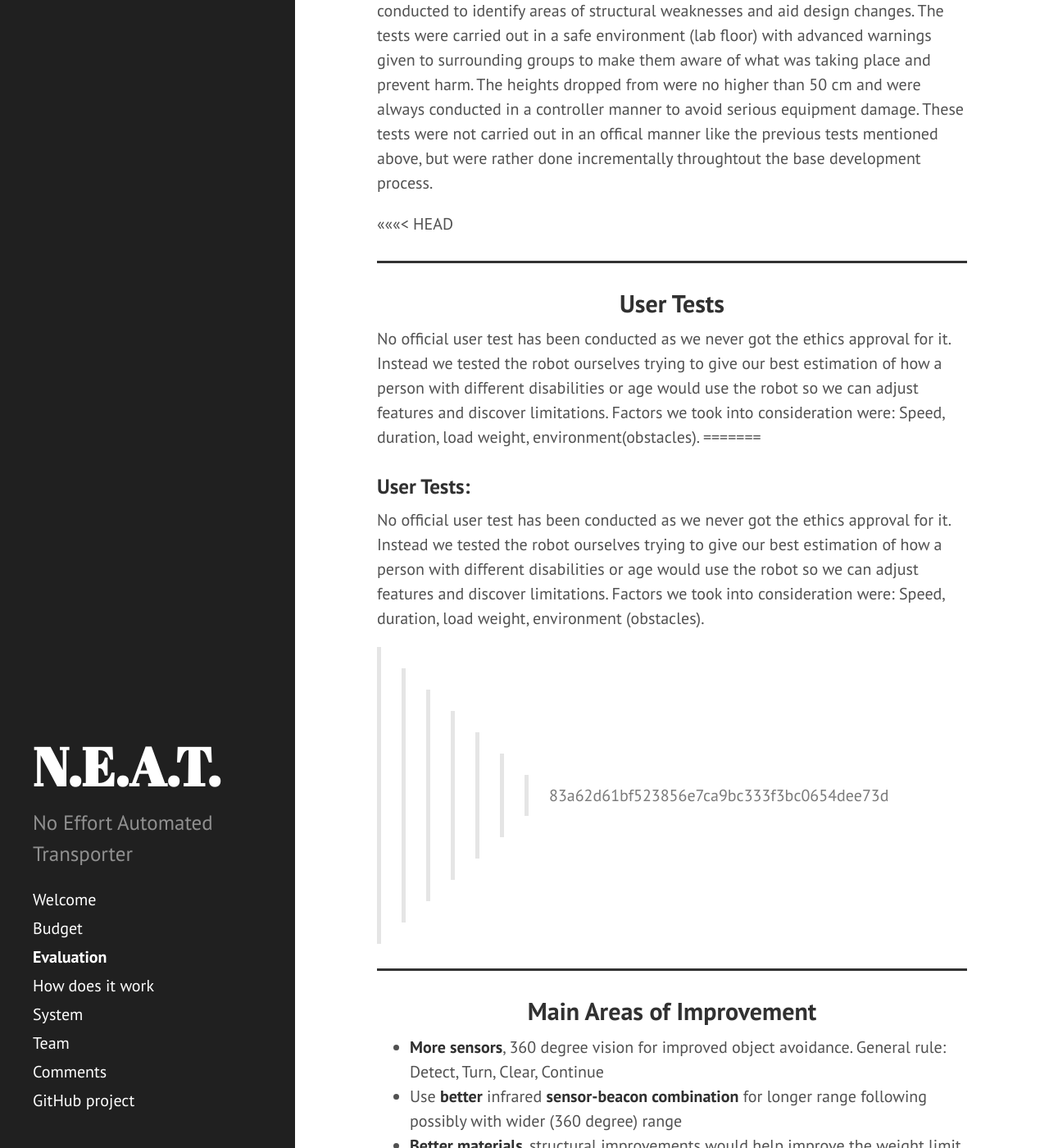
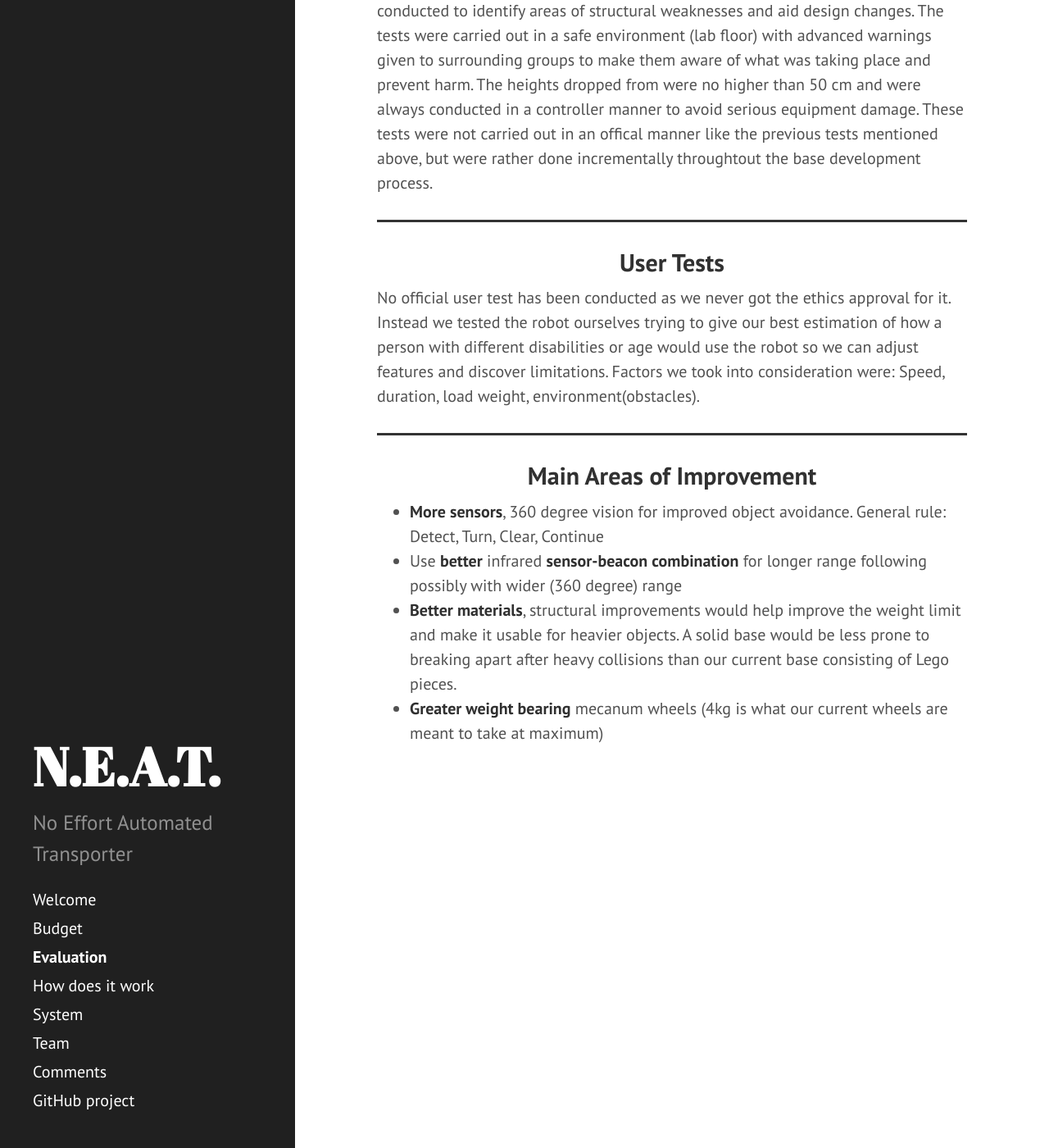
Before and after one commit to okapeng/sdp2020-group2, a Jekyll site: the page built from _pages/evaluation.md, in a window 1280 px wide and 1400 px high, scrolled down 3102 px. Shown: the whole window at 82% size. Built offline with Jekyll 4.4.1, drawn with Linux system fonts in a browser that asks for light colours.

Commit message:
Fix evaluation

```diff
--- a/_pages/evaluation.md
+++ b/_pages/evaluation.md
@@ -36,14 +36,9 @@ permalink: /evaluation/
 
   Throughout the development of the N.E.A.T. base structure, several drop tests were conducted to identify areas of structural weaknesses and aid design changes. The tests were carried out in a safe environment (lab floor) with advanced warnings given to surrounding groups to make them aware of what was taking place and prevent harm. The heights dropped from were no higher than 50 cm and were always conducted in a controller manner to avoid serious equipment damage. These tests were not carried out in an offical manner like the previous tests mentioned above, but were rather done incrementally throughtout the base development process.
 
-<<<<<<< HEAD
 <hr style="height:3px;border:none;color:#333;background-color:#333;">
 <center><h2>User Tests</h2></center>
   No official user test has been conducted as we never got the ethics approval for it. Instead we tested the robot ourselves trying to give our best estimation of how a person with different disabilities or age would use the robot so we can adjust features and discover limitations. Factors we took into consideration were: Speed, duration, load weight, environment(obstacles).
-=======
-### User Tests:
-  No official user test has been conducted as we never got the ethics approval for it. Instead we tested the robot ourselves trying to give our best estimation of how a person with different disabilities or age would use the robot so we can adjust features and discover limitations. Factors we took into consideration were: Speed, duration, load weight, environment (obstacles).
->>>>>>> 83a62d61bf523856e7ca9bc333f3bc0654dee73d
 
 <hr style="height:3px;border:none;color:#333;background-color:#333;">
 <center><h2>Main Areas of Improvement</h2></center>
```
